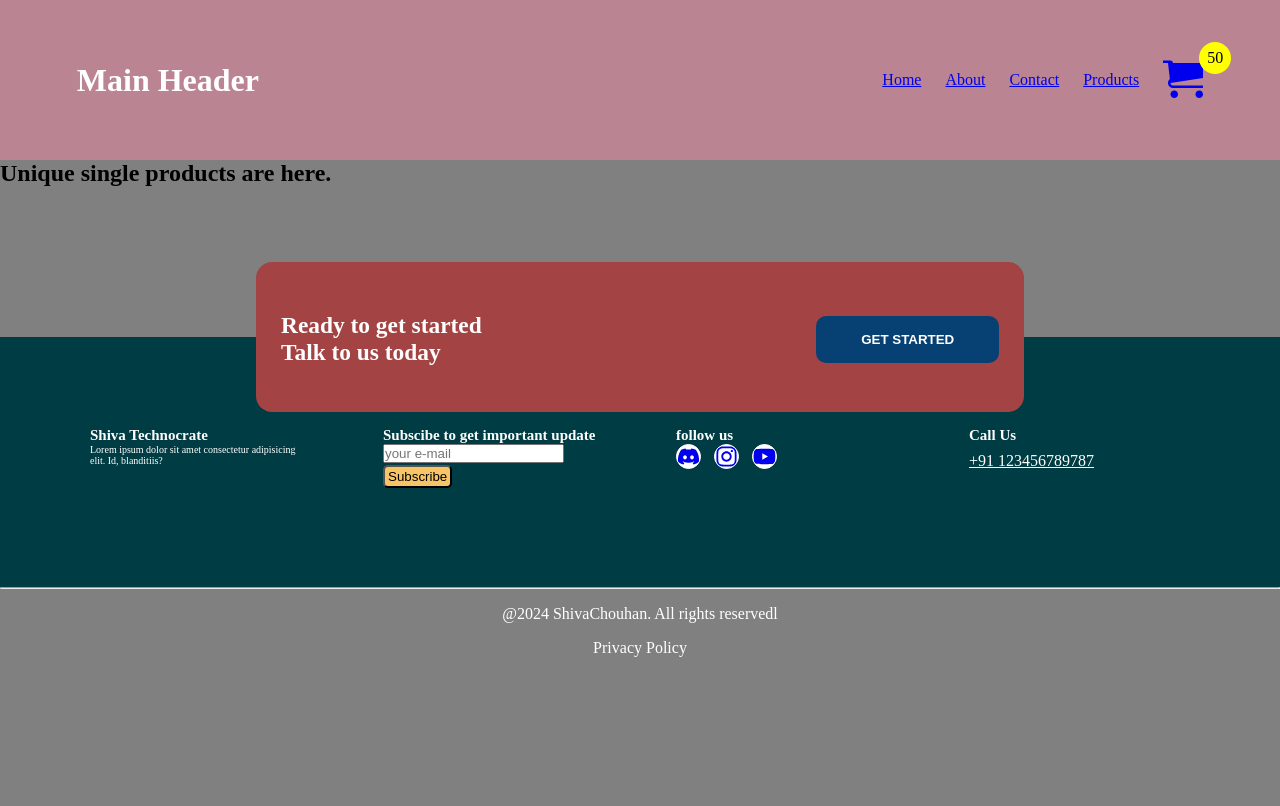
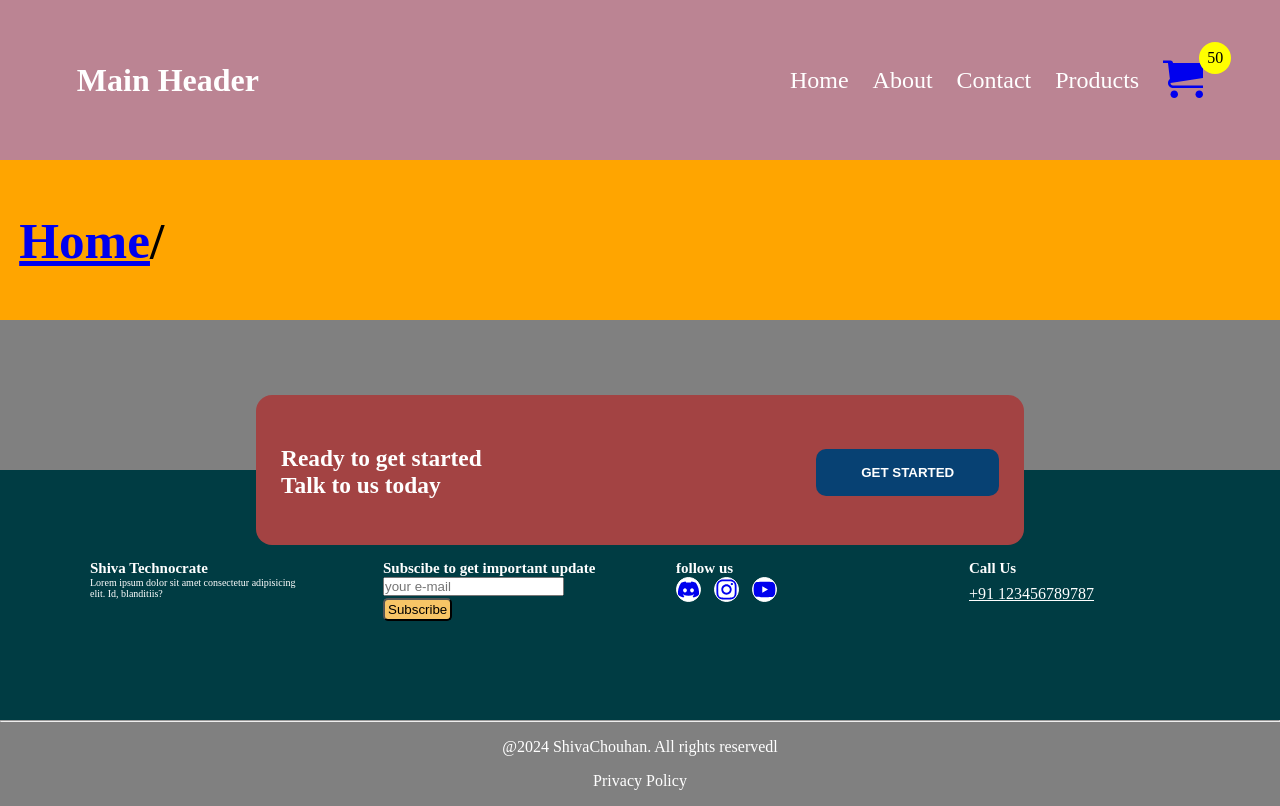
Before and after one commit to CoolShivas/Vite_E_Commerce_Website, a React (Vite) app in the folder ecommerce_website/: page /singleproducts/1 in a window 1280 px wide. Built offline with nearby package versions, Linux system fonts and the light colour scheme; no server answers.

Commit message:
Navigator_PageNavigation_added_to_Home_Accessories

```diff
--- a/ecommerce_website/src/components/Nabar/Navbar.module.css
+++ b/ecommerce_website/src/components/Nabar/Navbar.module.css
@@ -1,21 +1,33 @@
 /* Starting of CSS only for navbar links */
 .navbar_lists {
+  /* background-color: red; */
   display: flex;
   justify-content: space-between;
   align-items: center;
   gap: 1.5rem;
   min-width: 10rem;
   list-style: none;
+
+  & .navbar_link {
+    /* background-color: green; */
+    color: white;
+    text-decoration: none;
+    font-size: 1.5rem;
+    font-weight: 500;
+  }
 }
 
 .navbar_link:link .navbar_link:visited {
   display: inline-block;
-  text-decoration: none;
   font-size: 1.8rem;
   font-weight: 500;
   text-transform: uppercase;
-  color: red;
+
   transition: color 0.3s linear;
+  -webkit-transition: color 0.3s linear;
+  -moz-transition: color 0.3s linear;
+  -ms-transition: color 0.3s linear;
+  -o-transition: color 0.3s linear;
 }
 
 .navbar_link:hover .navbar_link:active {
--- a/ecommerce_website/src/components/Nabar/SingleProduct.jsx
+++ b/ecommerce_website/src/components/Nabar/SingleProduct.jsx
@@ -1,3 +1,4 @@
+import PageNavigation from "../Navigation/PageNavigation";
 import { useParams } from "react-router-dom";
 import { formationOfCustomHook } from "../../store/AppContext";
 import { useEffect } from "react";
@@ -31,7 +32,11 @@ const SingleProduct = () => {
     getSingleProduct(`${API2}?id=${id}`);
   }, []);
 
-  return <h2> Unique single products are here. {name} </h2>;
+  return (
+    <h2>
+      <PageNavigation titleNavigator={name}></PageNavigation>
+    </h2>
+  );
 };
 
 export default SingleProduct;
--- /dev/null
+++ b/ecommerce_website/src/components/Navigation/PageNavigation.jsx
@@ -0,0 +1,12 @@
+import classes from "./PageNavigation.module.css";
+import { NavLink } from "react-router-dom";
+
+const PageNavigation = ({ titleNavigator }) => {
+  return (
+    <div className={classes.section_page__navigator}>
+      <NavLink to="/"> Home </NavLink>/ {titleNavigator}
+    </div>
+  );
+};
+
+export default PageNavigation;
--- /dev/null
+++ b/ecommerce_website/src/components/Navigation/PageNavigation.module.css
@@ -0,0 +1,9 @@
+.section_page__navigator {
+  background-color: orange;
+  height: 10rem;
+  display: flex;
+  justify-content: flex-start;
+  align-items: center;
+  font-size: 3.2rem;
+  padding-left: 1.2rem;
+}
```
